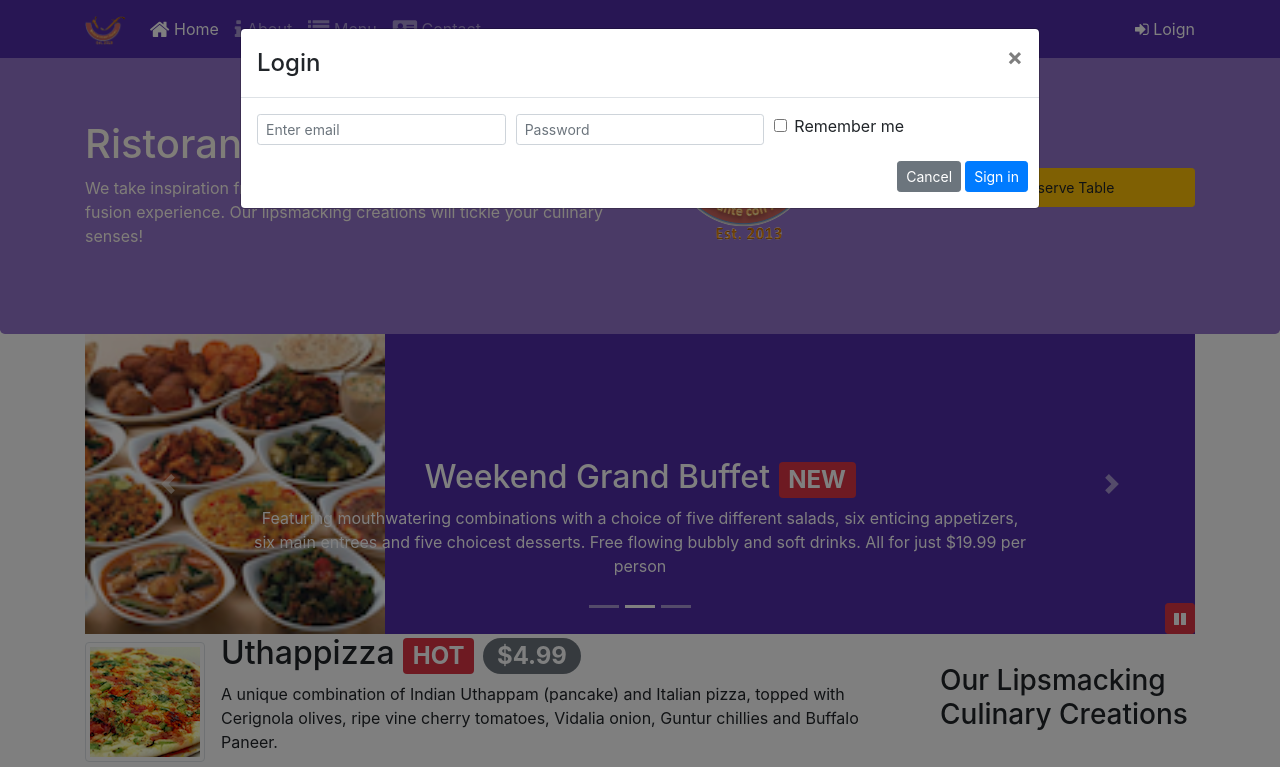
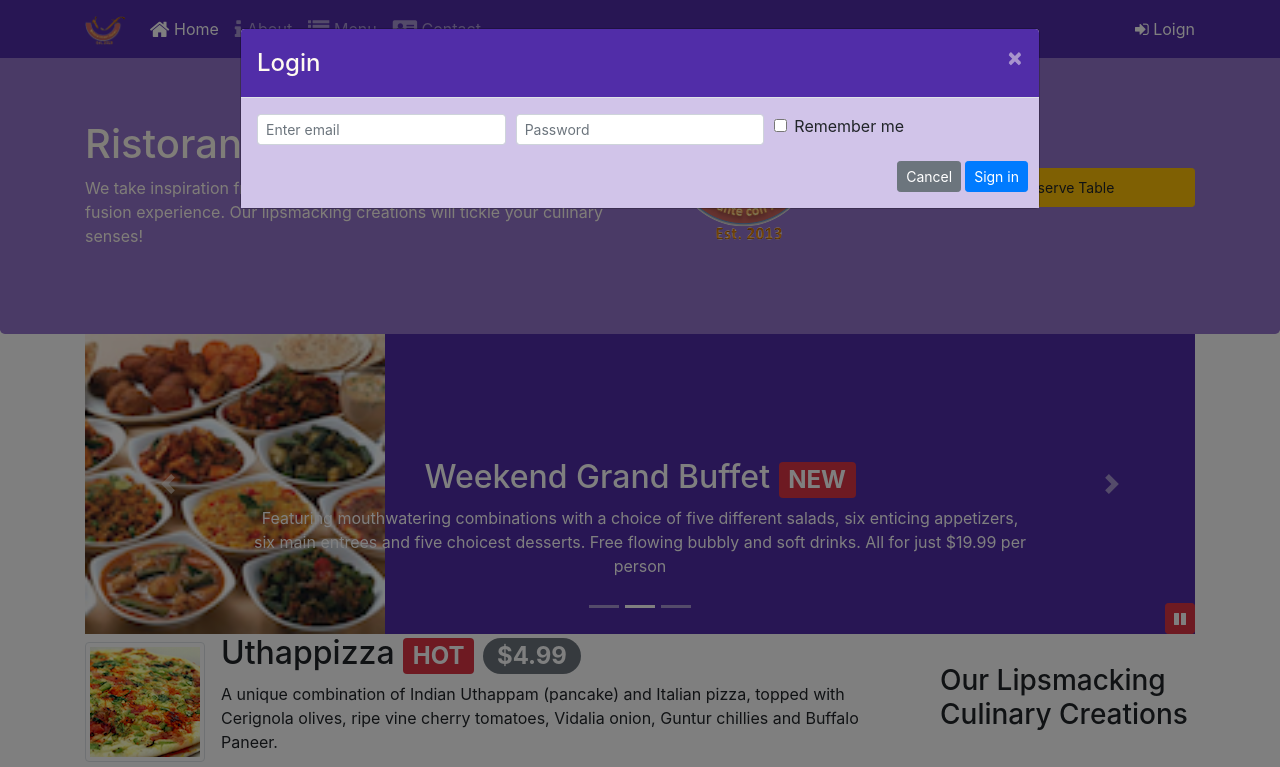
Before and after one commit to XmnmnX/Bootstrap, a website: page index.html in a window 1280 px wide. Both pictures are taken after a click on the link "Loign". Shown: the top 767 px of the page. Drawn offline with nearby package versions, Linux system fonts and the light colour scheme.

Commit message:
Assignment 4

```diff
--- a/css/style.scss
+++ b/css/style.scss
@@ -69,3 +69,14 @@ body {
     position: absolute;
     bottom: 0px;
 }
+
+.modal-header {
+    background: $background-dark;
+    color: floralwhite;
+    .close {
+        color: floralwhite;
+    }
+}
+.modal-body {
+    background: $background-pale;
+}
--- a/index.html
+++ b/index.html
@@ -35,7 +35,10 @@
 
                 </ul>
                 <span class="navbar-text">
-                    <a data-toggle="modal" data-target="#loginModal">
+                    <!--
+                         data-toggle="modal" data-target="#loginModal"
+                    -->
+                    <a id="loginButton">
                         <span class="fa fa-sign-in"></span> Loign
                     </a>
                 </span>
@@ -49,7 +52,8 @@
             <div class="modal-content">
                 <div class="modal-header">
                     <h4 class="modal-title">Login</h4>
-                    <button type="button" class="close" data-dismiss="modal">
+                    <!-- -->
+                    <button type="button" class="close" data-dismiss="modal" id="closeButton">
                         &times;
                     </button>
                 </div>
@@ -105,8 +109,11 @@
                     </div>
                 </div>
                 <div class="col-sm-3 mt-5">
-                    <a type="button" class="btn btn-warning btn-sm btn-block nav-link" data-toggle="modal"
-                        data-target="#reserveModal" href="#reversetable">Reserve Table</a>
+                    <!-- data-toggle="modal"
+                    data-target="#reserveModal"
+                -->
+                    <a type="button" class="btn btn-warning btn-sm btn-block nav-link" href="#reversetable"
+                        id="reserveButton">Reserve Table</a>
                 </div>
             </div>
         </div>
@@ -117,6 +124,9 @@
             <div class="modal-content">
                 <div class="modal-header">
                     <h4 class="modal-title">Reserve a Table</h4>
+                    <!--
+
+                    -->
                     <button type="button" class="close" data-dismiss="modal">
                         &times;
                     </button>
@@ -162,6 +172,9 @@
                         <div class="form-group row mt-4">
                             <label for="section" class="col-sm-2 col-form-label"><strong>Section</strong></label>
                             <div class="col-sm-6">
+                                <!--
+
+                                -->
                                 <div class="btn-group btn-group-toggle" data-toggle="buttons">
                                     <label class="btn btn-success active">
                                         <input type="radio" name="options" id="option1" checked> Non-Smoking
@@ -379,12 +392,15 @@
     <script src="node_modules/bootstrap/dist/js/bootstrap.min.js"></script>
     <script>
         $(document).ready(function () {
-            $('#mycarousel').carousel({ interval: 2000 });
+
+            $('#mycarousel').carousel({ interval: 2000
+            });
+
             $('#carouselButton').click(function () {
-                if ($('#carouselButton').children('span').hasClass('fa-pause')){
+                if ($('#carouselButton').children('span').hasClass('fa-pause')) {
                     $('#mycarousel').carousel('pause');
                     $('#carouselButton').children('span').removeClass('fa-pause');
-                     $('#carouselButton').children('span').addClass('fa-play');
+                    $('#carouselButton').children('span').addClass('fa-play');
 
                 }
                 else if ($('#carouselButton').children('span').hasClass('fa-play')) {
@@ -395,6 +411,13 @@
                 }
 
             });
+             $('#reserveButton').click(function () {
+                $('#reserveModal').modal('toggle');
+            });
+            $('#loginButton').click(function () {
+                $('#loginModal').modal('toggle');
+            });
+
         });
     </script>
 </body>
```
Also changed, not shown: css/style.css.
